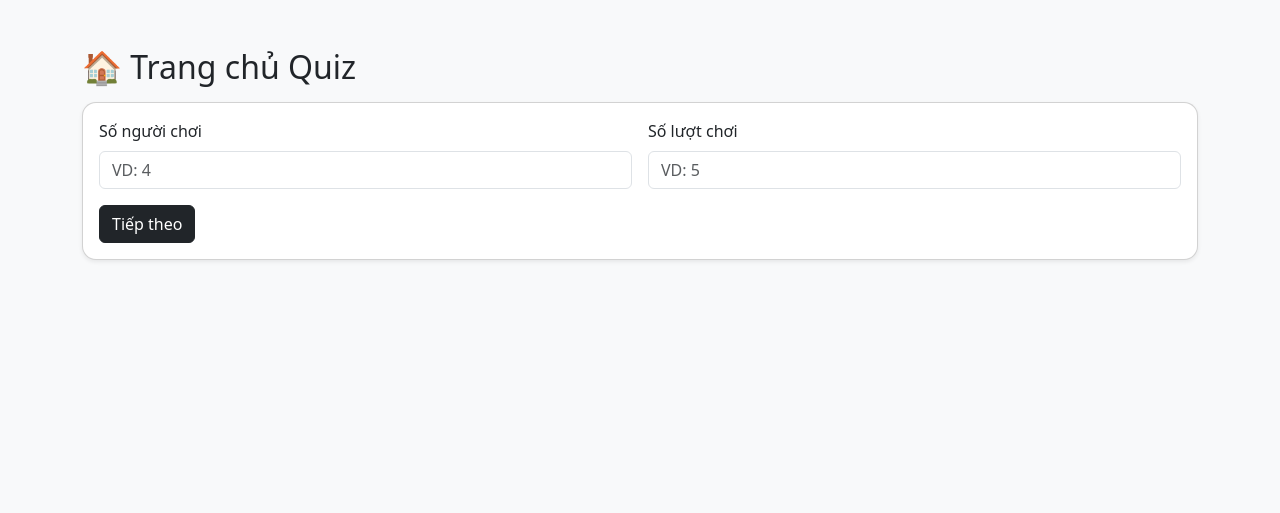
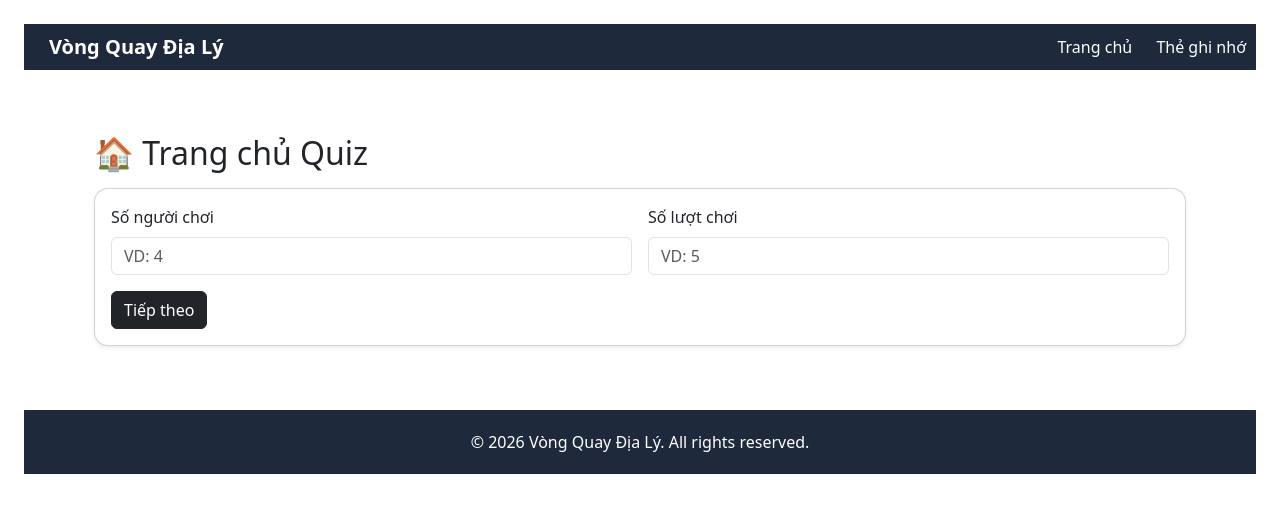
Before and after one commit to hoangphuc4913/VongQuayDiaLy, a FastAPI app: page / in a window 1280 px wide. Shown: the top 513 px of the page. Run offline with FastAPI, Linux system fonts and the light colour scheme.

Commit message:
Add flashcard and nav bar

```diff
--- a/app/main.py
+++ b/app/main.py
@@ -107,6 +107,13 @@ def delete_quiz(quiz_id: int):
     conn.commit()
     conn.close()
     return {"status": "deleted"}
+
+@app.get("/flashcard", response_class=HTMLResponse)
+def flashcard_page(request: Request):
+    return templates.TemplateResponse(
+        "flashcard.html",
+        {"request": request, "timestamp": request.state.timestamp}
+    )
 
 # -------------------- API QUESTIONS --------------------
 @app.get("/api/questions/{quiz_id}")
--- a/static/css/game.css
+++ b/static/css/game.css
@@ -1,4 +1,4 @@
-body { padding: 30px; background-color: #f8f9fa; }
+body { padding: 30px; background-color: whitesmoke; }
 .btn-quiz { margin: 5px; width: 150px; }
 .popup {
   display: none;
--- /dev/null
+++ b/templates/base.html
@@ -0,0 +1,110 @@
+<!DOCTYPE html>
+<html lang="vi">
+<head>
+    <meta charset="UTF-8">
+    <meta name="viewport" content="width=device-width, initial-scale=1.0">
+    <title>{% block title %}Vòng Quay Địa Lý{% endblock %}</title>
+
+    <style>
+        * {
+            margin: 0;
+            padding: 0;
+            box-sizing: border-box;
+        }
+
+        body {
+            font-family: Arial, Helvetica, sans-serif;
+            background-color: #f4f6f9;
+            color: #333;
+        }
+
+        /* ===== NAVBAR ===== */
+        .navbar {
+            background-color: #1e293b;
+            color: white;
+            padding: 15px 40px;
+            display: flex;
+            justify-content: space-between;
+            align-items: center;
+        }
+
+        .navbar .logo {
+            padding-left: 25px;
+            font-size: 20px;
+            font-weight: bold;
+        }
+
+        .navbar .menu a {
+            color: white;
+            text-decoration: none;
+            margin-left: 10px;
+            margin-right: 10px;
+            transition: 0.3s;
+        }
+
+        .navbar .menu a:hover {
+            color: #38bdf8;
+        }
+
+        /* ===== CONTENT ===== */
+        .container {
+            max-width: 1100px;
+            margin: 40px auto;
+            padding: 0 20px;
+        }
+
+        /* ===== FOOTER ===== */
+        .footer {
+            text-align: center;
+            padding: 20px;
+            margin-top: 40px;
+            background: #1e293b;
+            color: white;
+        }
+
+        /* ===== RESPONSIVE ===== */
+        @media (max-width: 768px) {
+            .navbar {
+                flex-direction: column;
+                align-items: flex-start;
+            }
+
+            .navbar .menu {
+                margin-top: 10px;
+            }
+
+            .navbar .menu a {
+                margin-left: 0;
+            }
+        }
+    </style>
+
+    <!-- Bootstrap CSS -->
+    <link href="https://cdn.jsdelivr.net/npm/bootstrap@5.3.2/dist/css/bootstrap.min.css"
+          rel="stylesheet">
+
+    {% block extra_css %}{% endblock %}
+</head>
+<body>
+
+    <div class="navbar">
+        <div class="logo">Vòng Quay Địa Lý</div>
+        <div class="menu">
+            <a href="/">Trang chủ</a>
+            <a href="/flashcard">Thẻ ghi nhớ</a>
+        </div>
+    </div>
+
+    <div class="container">
+        {% block content %}
+        {% endblock %}
+    </div>
+
+    <div class="footer">
+        © 2026 Vòng Quay Địa Lý. All rights reserved.
+    </div>
+
+    {% block extra_js %}{% endblock %}
+
+</body>
+</html>
--- a/templates/trang_chu.html
+++ b/templates/trang_chu.html
@@ -1,13 +1,12 @@
-<!DOCTYPE html>
-<html lang="vi">
-<head>
-  <meta charset="UTF-8" />
-  <meta name="viewport" content="width=device-width, initial-scale=1">
-  <title>Trang chủ Quiz</title>
-  <link href="https://cdn.jsdelivr.net/npm/bootstrap@5.3.3/dist/css/bootstrap.min.css" rel="stylesheet">
-  <link rel="stylesheet" href="/static/css/home.css?ts={{ timestamp }}">
-</head>
-<body class="bg-light">
+{% extends "base.html" %}
+
+{% block title %}🏠 Trang chủ Quiz{% endblock %}
+
+{% block extra_css %}
+<link rel="stylesheet" href="{{ url_for('static', path='css/home.css') }}">
+{% endblock %}
+
+{% block content %}
   <div class="container py-4">
     <h2 class="mb-3">🏠 Trang chủ Quiz</h2>
 
@@ -44,5 +43,4 @@
   </div>
 
   <script src="/static/js/home.js?ts={{ timestamp }}"></script>
-</body>
-</html>
+{% endblock %}
```
Also changed, not shown: static/css/flashcard.css (added, +54 -0 lines), static/js/flashcard.js (added, +111 -0 lines), templates/admin.html (+10 -12 lines), templates/flashcard.html (added, +48 -0 lines), templates/game.html (+11 -13 lines), templates/random.html (+10 -12 lines), templates/result.html (+10 -12 lines).
